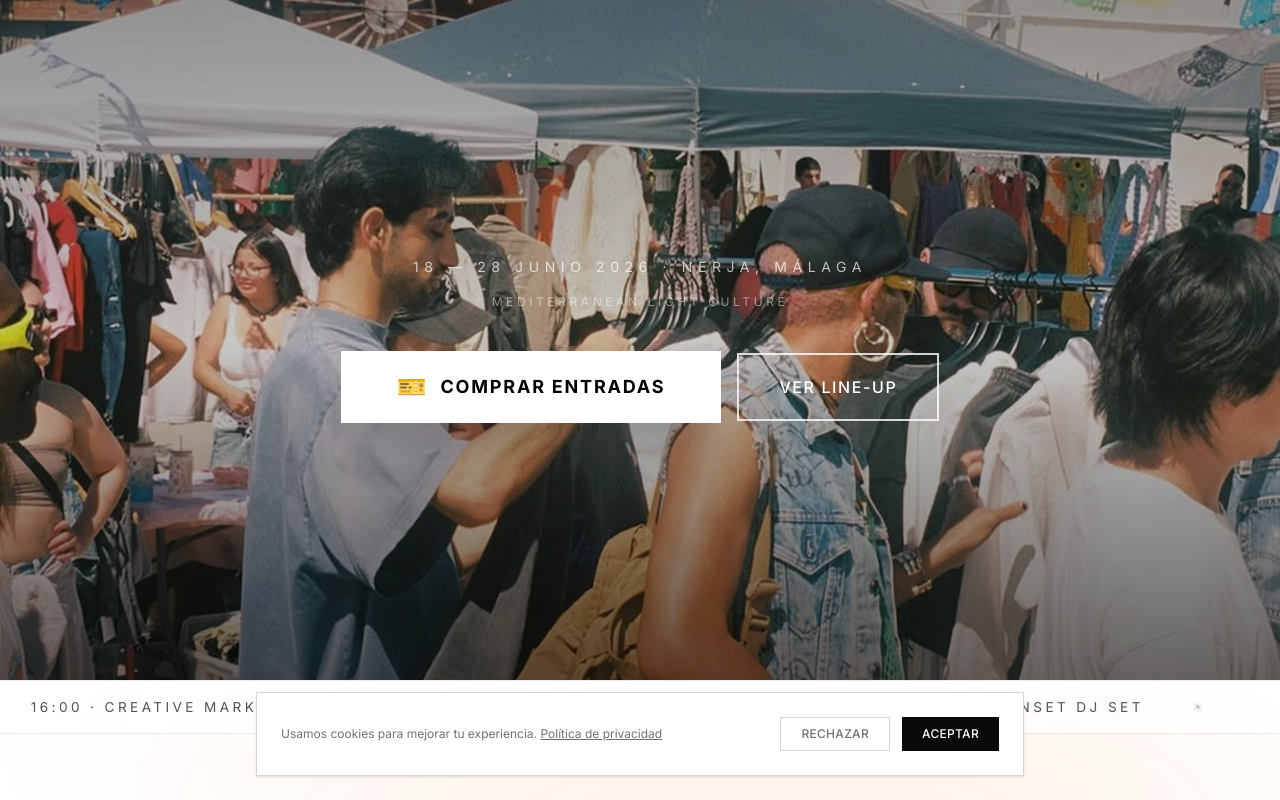
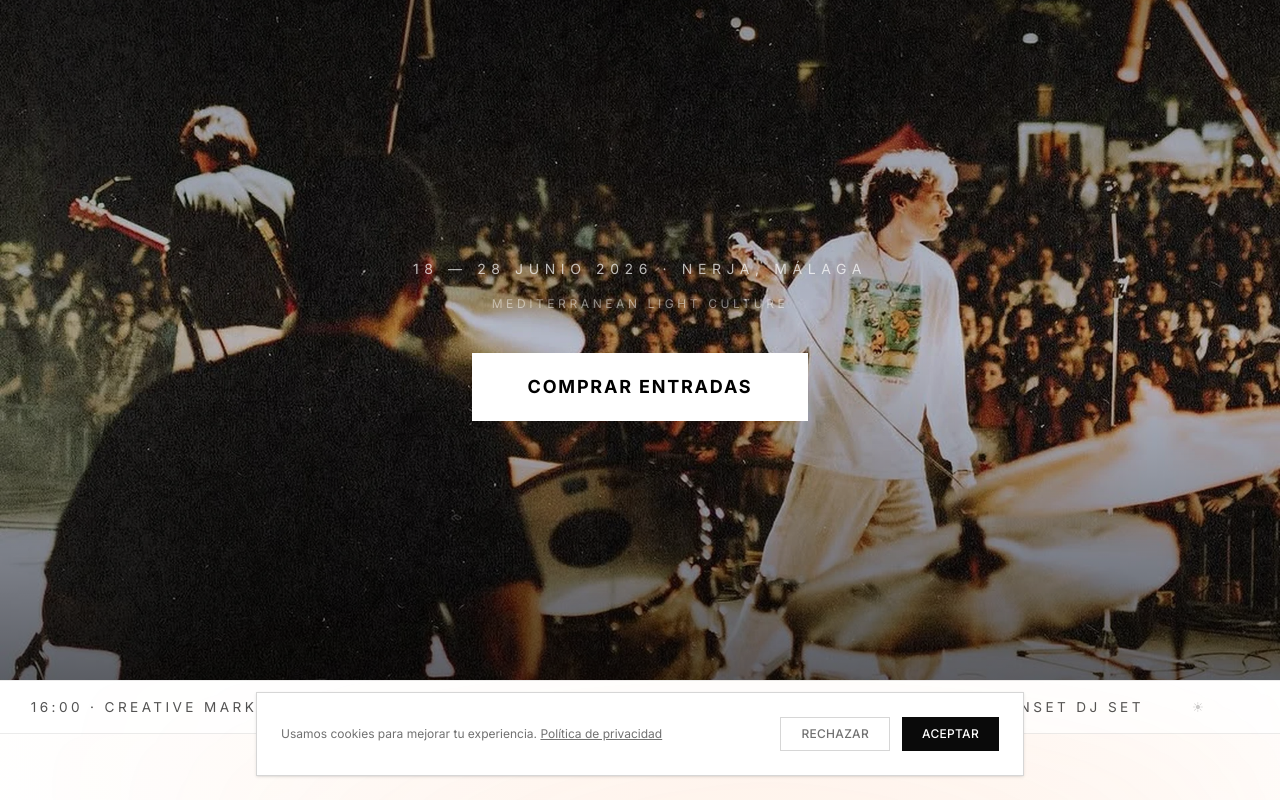
Before and after one commit to Neiland85/solarisnerja, a Next.js app: page / in a window 1280 px wide. Shown: the top 800 px of the page. Built offline with nearby package versions, Linux system fonts and the light colour scheme.

Commit message:
temp: disable hero animation for debugging

```diff
--- a/src/ui/components/HeroSection.tsx
+++ b/src/ui/components/HeroSection.tsx
@@ -1,11 +1,18 @@
-import HeroBackground from "./HeroBackground.client"
+import Image from "next/image"
 import Link from "next/link"
 
 export default function HeroSection() {
   return (
     <section className="relative min-h-[85vh] flex flex-col items-center justify-center overflow-hidden">
 
-      <HeroBackground />
+      <Image
+        src="/hero/hero-01.webp"
+        alt="Solaris Nerja"
+        fill
+        priority
+        sizes="100vw"
+        className="object-cover"
+      />
 
       <div className="absolute inset-0 bg-gradient-to-b from-black/40 via-black/20 to-black/60" />
 
@@ -14,6 +21,7 @@ export default function HeroSection() {
           <p className="text-sm tracking-[0.4em] uppercase text-white/70">
             18 — 28 junio 2026 · nerja, málaga
           </p>
+
           <p className="editorial-label text-white/80 text-lg">
             mediterranean light culture
           </p>
@@ -24,17 +32,9 @@ export default function HeroSection() {
             href="https://www.ticketmaster.es/"
             target="_blank"
             rel="noopener noreferrer"
-            className="group relative inline-flex items-center justify-center bg-white text-black px-14 py-5 text-lg font-bold tracking-widest uppercase hover:bg-yellow-300 hover:text-black hover:scale-105 transition-all duration-300 shadow-2xl"
+            className="bg-white text-black px-14 py-5 text-lg font-bold tracking-widest uppercase"
           >
-            <span className="mr-3 text-2xl">🎫</span>
             comprar entradas
-          </Link>
-
-          <Link
-            href="/#lineup"
-            className="inline-flex items-center justify-center border-2 border-white/80 px-10 py-5 text-base font-medium tracking-widest uppercase text-white hover:bg-white hover:text-black transition-all duration-300"
-          >
-            ver line-up
           </Link>
         </div>
       </div>
```
